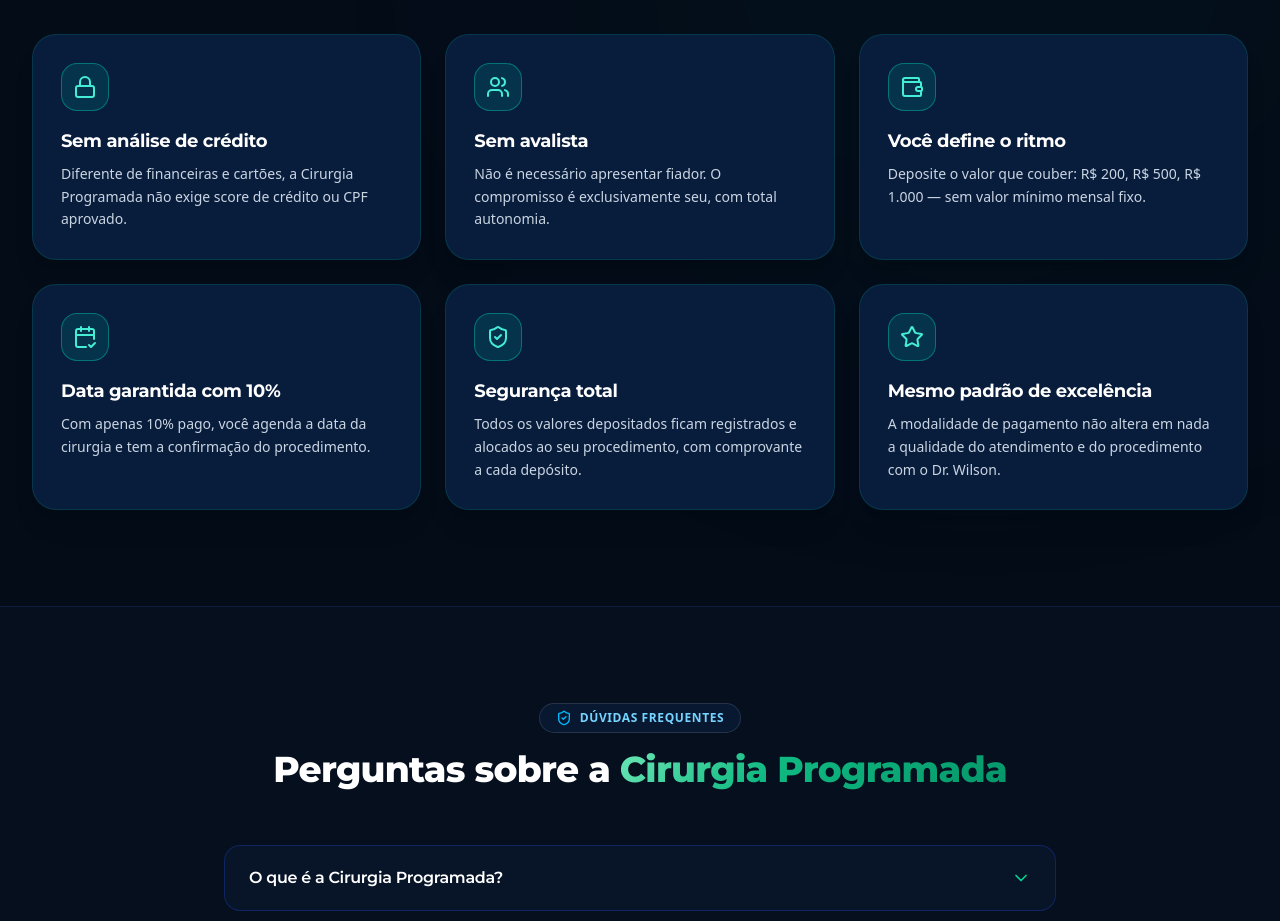
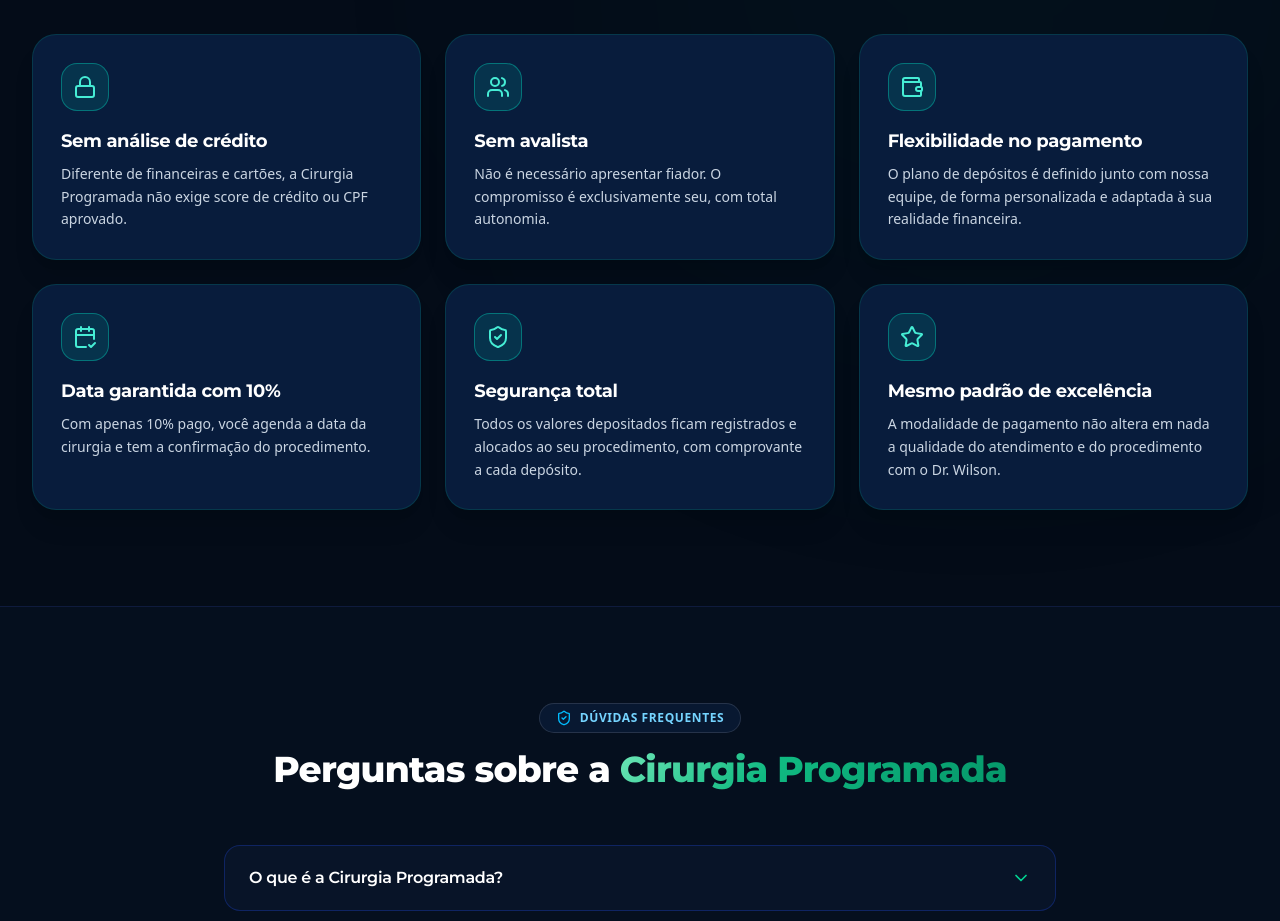
Before and after one commit to ishelp-lab/wilson-bariatrica, a React (Vite) app: page /cirurgia-programada in a window 1280 px wide. Shown: the part 2720-3641 px from the top of the page. Built offline with nearby package versions, Linux system fonts and the light colour scheme.

Commit message:
Correção informações da cirurgia programada

```diff
--- a/src/pages/CirurgiaProgramada.jsx
+++ b/src/pages/CirurgiaProgramada.jsx
@@ -230,7 +230,7 @@ function HowItWorks() {
 const ADVANTAGES = [
   { icon: <Lock className="w-6 h-6" />, title: 'Sem análise de crédito', desc: 'Diferente de financeiras e cartões, a Cirurgia Programada não exige score de crédito ou CPF aprovado.' },
   { icon: <Users className="w-6 h-6" />, title: 'Sem avalista', desc: 'Não é necessário apresentar fiador. O compromisso é exclusivamente seu, com total autonomia.' },
-  { icon: <Wallet className="w-6 h-6" />, title: 'Você define o ritmo', desc: 'Deposite o valor que couber: R$ 200, R$ 500, R$ 1.000 — sem valor mínimo mensal fixo.' },
+  { icon: <Wallet className="w-6 h-6" />, title: 'Flexibilidade no pagamento', desc: 'O plano de depósitos é definido junto com nossa equipe, de forma personalizada e adaptada à sua realidade financeira.' },
   { icon: <CalendarCheck2 className="w-6 h-6" />, title: 'Data garantida com 10%', desc: 'Com apenas 10% pago, você agenda a data da cirurgia e tem a confirmação do procedimento.' },
   { icon: <ShieldCheck className="w-6 h-6" />, title: 'Segurança total', desc: 'Todos os valores depositados ficam registrados e alocados ao seu procedimento, com comprovante a cada depósito.' },
   { icon: <Star className="w-6 h-6" />, title: 'Mesmo padrão de excelência', desc: 'A modalidade de pagamento não altera em nada a qualidade do atendimento e do procedimento com o Dr. Wilson.' },
```
